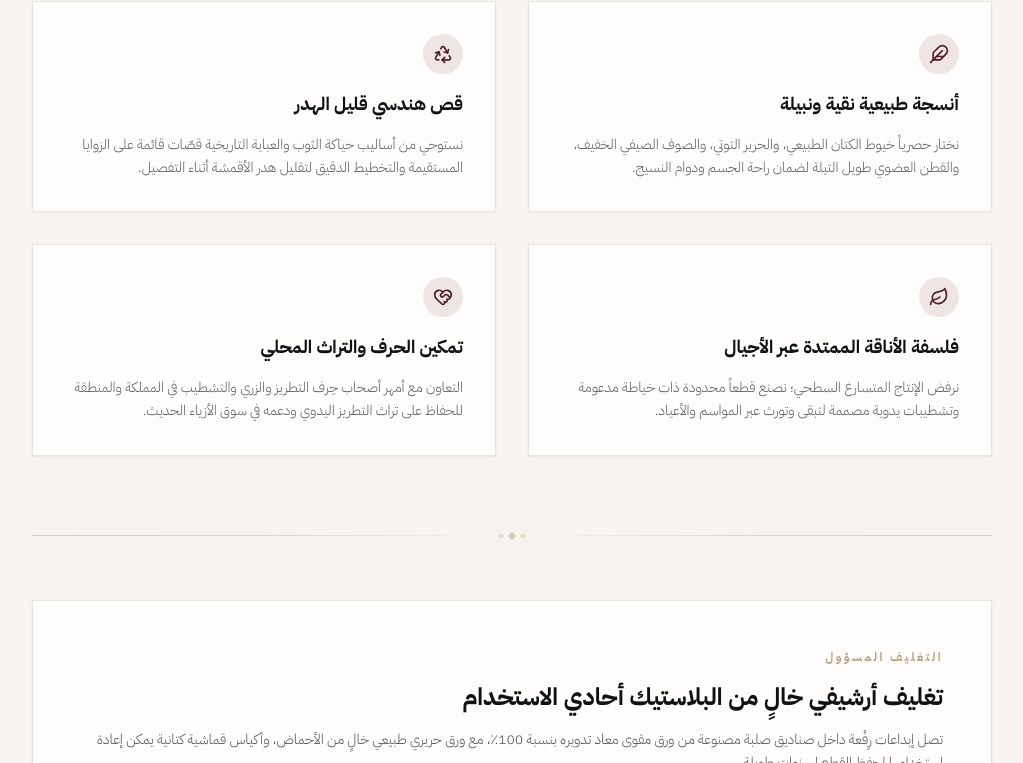
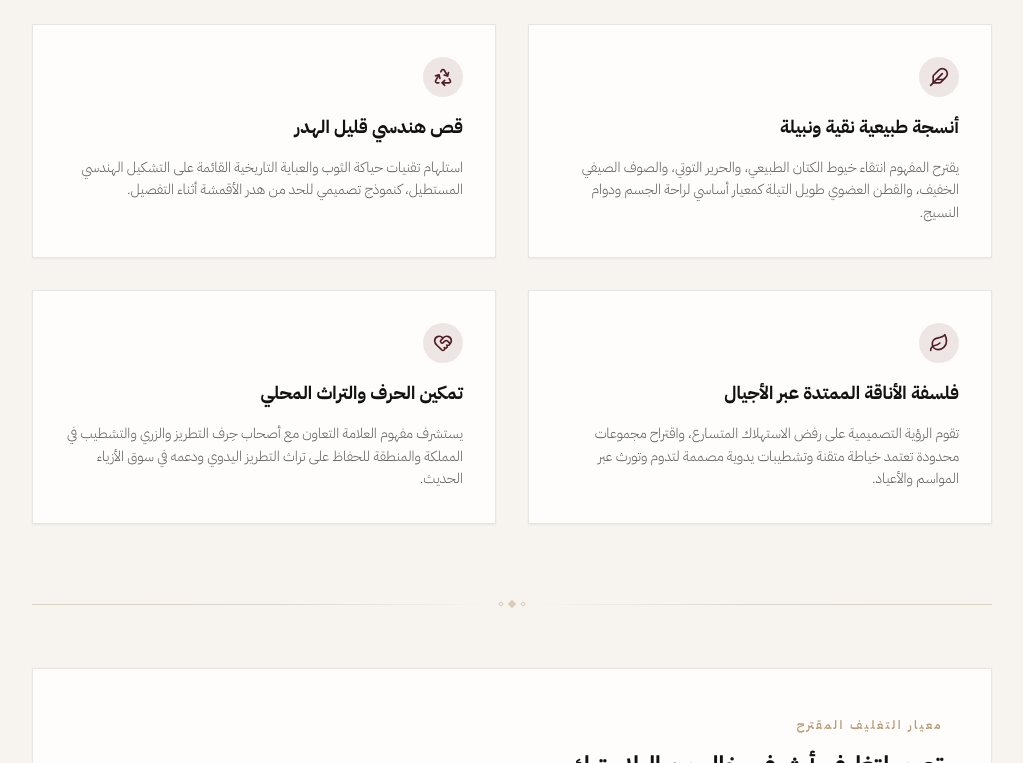
Before and after one commit to Anigor2024/RIFAA, a Next.js app: page /sustainability in a window 1280 px wide. Shown: the part 947-1710 px from the top of the page, without its empty margins (128-1151 px from the left). Built offline with nearby package versions, Linux system fonts and the light colour scheme.

Commit message:
refactor(content): update store and sustainability copy
- Standardize image paths for consistency
- Refine concierge and sustainability messaging to reflect brand vision

```diff
--- a/app/stores/page.tsx
+++ b/app/stores/page.tsx
@@ -101,7 +101,7 @@ export default function StoresPage() {
           <div className="bg-[#FFFDFC] border border-[#242220]/10 overflow-hidden shadow-xs flex flex-col">
             <div className="relative aspect-[16/10] bg-[#EAE3D6]">
               <ImageWithFallback
-                src="/images/editorial/women_editorial_abaya.jpg"
+                src="/images/women_editorial_abaya.jpg"
                 alt="Jeddah Coastal Atelier Concept"
                 fill
                 className="object-cover"
@@ -149,17 +149,17 @@ export default function StoresPage() {
         {/* Digital Concierge CTA */}
         <div className="bg-[#111111] text-white p-8 sm:p-12 text-center space-y-6">
           <span className="text-xs uppercase tracking-[0.25em] text-[#B59A73] font-semibold block">
-            {language === 'ar' ? 'خدمة العملاء والكونسيرج' : 'CLIENT CONCIERGE'}
+            {language === 'ar' ? 'مفهوم خدمة الكونسيرج الرقمي' : 'CONCIERGE CONCEPT'}
           </span>
           <h3 className="text-2xl sm:text-3xl font-bold max-w-xl mx-auto">
             {language === 'ar'
-              ? 'هل ترغب في الاستفسار عن تفاصيل القطع أو حجز استشارة رقمية؟'
-              : 'Have Questions on Sizing or Seeking Bespoke Styling Guidance?'}
+              ? 'استعراض تجربة الاستشارات الخاصة والأناقة المخصصة'
+              : 'Demonstrating Bespoke Client Guidance & Concierge Care'}
           </h3>
           <p className="text-xs sm:text-sm text-white/70 max-w-md mx-auto font-light leading-relaxed">
             {language === 'ar'
-              ? 'فريق كونسيرج رِفْعة متاح لتقديم المشورة المباشرة حول القصّات والأنسجة وخيارات التوصيل.'
-              : 'Our Riyadh team is delighted to assist with cut, textile care, and order navigation.'}
+              ? 'يستعرض هذا القسم تصور دار رِفْعة لخدمة الكونسيرج الفاخرة، موضحاً كيفية تقديم المشورة الشخصية حول الأنسجة والقياسات والتنسيق في المنظومة الإنتاجية.'
+              : 'Illustrating the RIFAA concept for luxury client care, demonstrating how bespoke textile advisory and private styling consultations would operate in a production store.'}
           </p>
           <div className="pt-2">
             <Link
--- a/app/sustainability/page.tsx
+++ b/app/sustainability/page.tsx
@@ -16,32 +16,32 @@ export default function SustainabilityPage() {
       icon: Feather,
       titleAr: 'أنسجة طبيعية نقية ونبيلة',
       titleEn: 'Noble Natural Fibers',
-      descriptionAr: 'نختار حصرياً خيوط الكتان الطبيعي، والحرير التوتي، والصوف الصيفي الخفيف، والقطن العضوي طويل التيلة لضمان راحة الجسم ودوام النسيج.',
-      descriptionEn: 'Prioritizing pure European flax linen, mulberry silk, cool wool, and extra-long staple organic cotton for supreme skin breathability and endurance.',
+      descriptionAr: 'يقترح المفهوم انتقاء خيوط الكتان الطبيعي، والحرير التوتي، والصوف الصيفي الخفيف، والقطن العضوي طويل التيلة كمعيار أساسي لراحة الجسم ودوام النسيج.',
+      descriptionEn: 'Envisioning a material standard centered on pure flax linen, mulberry silk, cool wool, and extra-long staple organic cotton for natural breathability and endurance.',
     },
     {
       id: 'cutting',
       icon: Recycle,
       titleAr: 'قص هندسي قليل الهدر',
       titleEn: 'Low-Waste Geometric Tailoring',
-      descriptionAr: 'نستوحي من أساليب حياكة الثوب والعباية التاريخية قصّات قائمة على الزوايا المستقيمة والتخطيط الدقيق لتقليل هدر الأقمشة أثناء التفصيل.',
-      descriptionEn: 'Drawing inspiration from historic Saudi rectilinear garment geometry to optimize layout efficiency and drastically reduce cutting room scraps.',
+      descriptionAr: 'استلهام تقنيات حياكة الثوب والعباية التاريخية القائمة على التشكيل الهندسي المستطيل، كنموذج تصميمي للحد من هدر الأقمشة أثناء التفصيل.',
+      descriptionEn: 'Drawing inspiration from historic Saudi rectilinear garment geometry as a design framework to maximize fabric efficiency and minimize textile offcuts.',
     },
     {
       id: 'slow-luxury',
       icon: Leaf,
       titleAr: 'فلسفة الأناقة الممتدة عبر الأجيال',
       titleEn: 'Heirloom Slow Luxury',
-      descriptionAr: 'نرفض الإنتاج المتسارع السطحي؛ نصنع قطعاً محدودة ذات خياطة مدعومة وتشطيبات يدوية مصممة لتبقى وتورث عبر المواسم والأعياد.',
-      descriptionEn: 'Opposing seasonal obsolescence; we craft limited editions with reinforced French seams and hand finishes designed to be worn across years and festive milestones.',
+      descriptionAr: 'تقوم الرؤية التصميمية على رفض الاستهلاك المتسارع، واقتراح مجموعات محدودة تعتمد خياطة متقنة وتشطيبات يدوية مصممة لتدوم وتورث عبر المواسم والأعياد.',
+      descriptionEn: 'Challenging seasonal obsolescence through a slow-luxury philosophy, proposing limited editions with reinforced seams and enduring hand finishes.',
     },
     {
       id: 'artisan',
       icon: HeartHandshake,
       titleAr: 'تمكين الحرف والتراث المحلي',
       titleEn: 'Regional Craft & Cultural Continuity',
-      descriptionAr: 'التعاون مع أمهر أصحاب حِرف التطريز والزري والتشطيب في المملكة والمنطقة للحفاظ على تراث التطريز اليدوي ودعمه في سوق الأزياء الحديث.',
-      descriptionEn: 'Partnering with regional masters of zari, cord embroidery, and finishings to sustain Saudi heritage crafts in contemporary design markets.',
+      descriptionAr: 'يستشرف مفهوم العلامة التعاون مع أصحاب حِرف التطريز والزري والتشطيب في المملكة والمنطقة للحفاظ على تراث التطريز اليدوي ودعمه في سوق الأزياء الحديث.',
+      descriptionEn: 'The concept envisions collaboration with regional craft specialists in zari and traditional embroidery, celebrating Saudi artisanal heritage within contemporary couture.',
     },
   ];
 
@@ -66,19 +66,19 @@ export default function SustainabilityPage() {
             <span>{language === 'ar' ? 'المسؤولية والأصالة' : 'ETHICAL CRAFT & RESPONSIBILITY'}</span>
           </div>
           <h1 className="text-3xl sm:text-4xl md:text-5xl font-bold tracking-tight text-[#111111]">
-            {language === 'ar' ? 'التزام رِفْعة بالاستدامة والأصالة' : 'RIFAA’s Commitment to Sustainable Luxury'}
+            {language === 'ar' ? 'رؤية رِفْعة للاستدامة والأصالة' : 'RIFAA’s Vision for Sustainable Luxury'}
           </h1>
           <p className="text-xs sm:text-sm text-[#242220]/75 max-w-2xl font-light leading-relaxed">
             {language === 'ar'
-              ? 'الرفاهية الحقيقية تنبع من احترام المادة والحرفة والبيئة. نتعامل مع كل قطعة كاستثمار جمالي طويل الأمد يحتفي بالطبيعة والتراث.'
-              : 'True luxury arises from deep reverence for material, craft, and ecology. Every garment is conceived as an enduring sartorial investment.'}
+              ? 'يقوم المفهوم على إبراز احترام المادة والحرفة والبيئة، مقدماً تصورا لأزياء معاصرة ذات قيمة جمالية طويلة الأمد تحتفي بالطبيعة والتراث.'
+              : 'Conceived on deep reverence for material, craft, and ecology, presenting a brand concept where every garment is envisioned as an enduring sartorial investment.'}
           </p>
         </header>
 
         {/* Hero Visual Feature */}
         <div className="relative aspect-[16/9] w-full bg-[#EAE3D6] overflow-hidden mb-16 shadow-xs">
           <ImageWithFallback
-            src="/images/editorial/feature_men_bisht.jpg"
+            src="/images/feature_men_bisht.jpg"
             alt="Handcrafted Saudi Heritage & Sustainable Craft"
             fill
             className="object-cover object-center"
@@ -116,15 +116,15 @@ export default function SustainabilityPage() {
         {/* Archival Packaging Feature */}
         <div className="bg-[#FFFDFC] border border-[#242220]/10 p-8 sm:p-12 space-y-4 shadow-xs">
           <span className="text-xs uppercase tracking-[0.2em] text-[#B59A73] font-semibold block">
-            {language === 'ar' ? 'التغليف المسؤول' : 'ARCHIVAL & RECYCLABLE PACKAGING'}
+            {language === 'ar' ? 'معيار التغليف المقترح' : 'PROPOSED PACKAGING STANDARD'}
           </span>
           <h3 className="text-xl sm:text-2xl font-bold text-[#111111]">
-            {language === 'ar' ? 'تغليف أرشيفي خالٍ من البلاستيك أحادي الاستخدام' : 'Single-Use Plastic-Free Presentation Packaging'}
+            {language === 'ar' ? 'تصور لتغليف أرشيفي خالٍ من البلاستيك' : 'Proposed Plastic-Free Presentation Packaging'}
           </h3>
           <p className="text-xs sm:text-sm text-[#242220]/80 font-light leading-relaxed">
             {language === 'ar'
-              ? 'تصل إبداعات رِفْعة داخل صناديق صلبة مصنوعة من ورق مقوى معاد تدويره بنسبة 100٪، مع ورق حريري طبيعي خالٍ من الأحماض، وأكياس قماشية كتانية يمكن إعادة استخدامها لحفظ القطع لسنوات طويلة.'
-              : 'RIFAA orders arrive in rigid presentation boxes crafted from 100% certified recycled board, acid-free archival tissue, and reusable linen garment covers designed for generational wardrobe care.'}
+              ? 'يقدم النموذج التوضيحي للعلامة معياراً مقترحاً للتغليف يعتمد على علب صلبة مصنعة من مواد معاد تدويرها، وورق حريري أرشيفي خالٍ من الأحماض، وأكياس كتانية قابلة لإعادة الاستخدام لحفظ القطع لسنوات طويلة.'
+              : 'As part of the demonstration brand standard, RIFAA proposes presentation boxes crafted from recycled board, acid-free archival tissue, and reusable linen covers designed for generational wardrobe care.'}
           </p>
         </div>
       </div>
```
